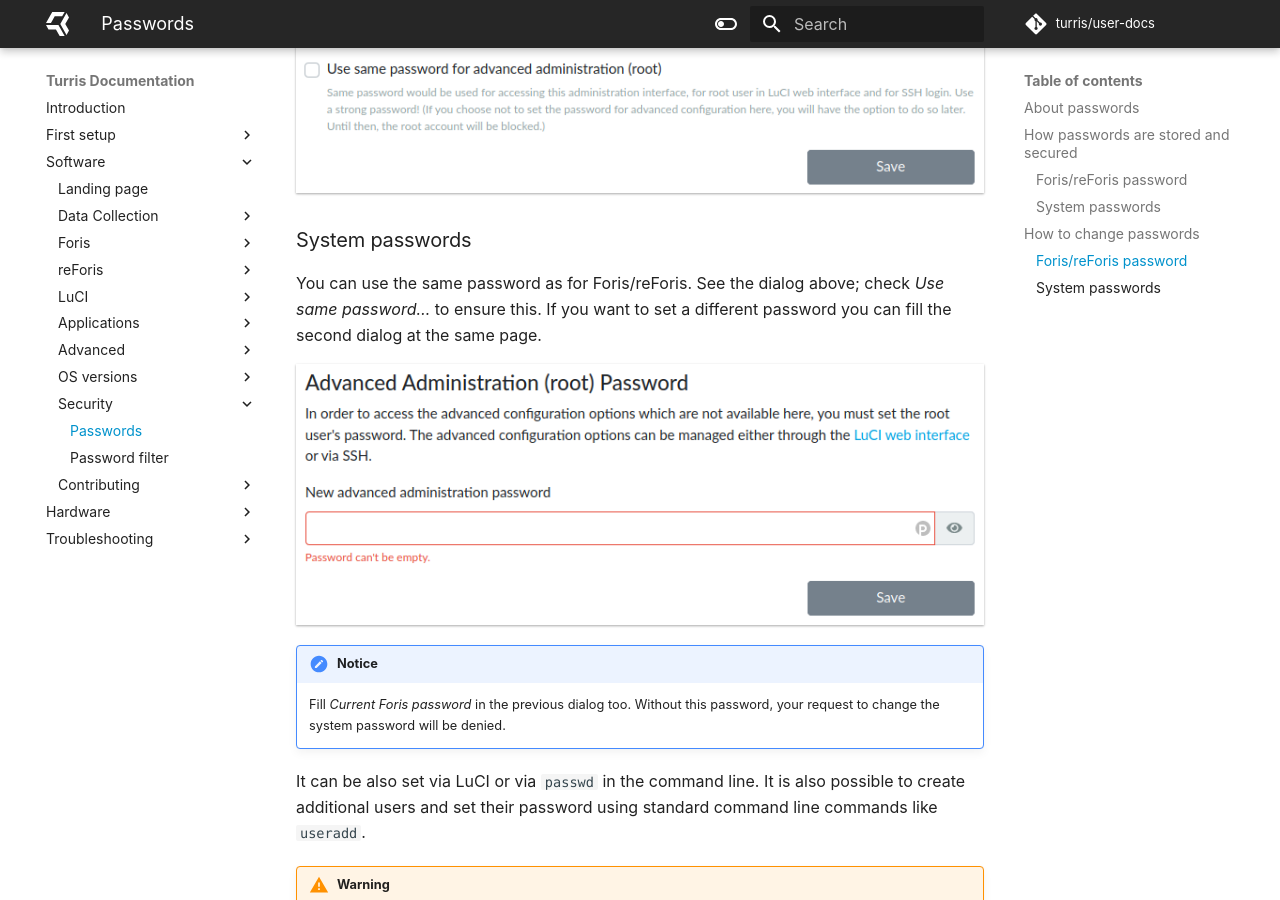
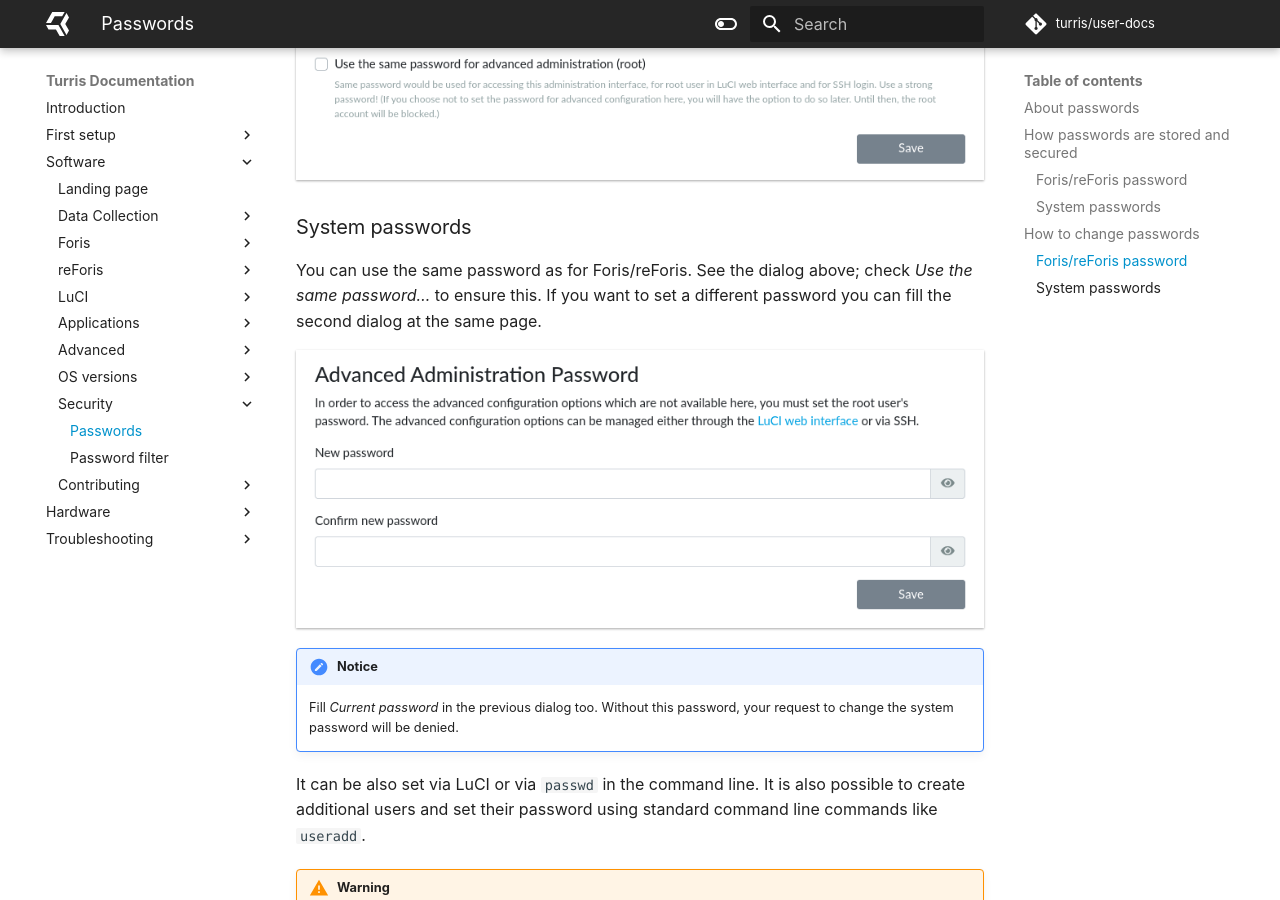
Before and after one commit to turris-cz/user-docs, an MkDocs documentation site: the page built from docs/security/passwords.md, in a window 1280 px wide and 900 px high, scrolled down 1417 px. Built offline with MkDocs 1.6.1 and Material for MkDocs 9.7.7, drawn with Linux system fonts in a browser that asks for light colours.

Commit message:
security/passwords: Fix and update password forms screenshots

```diff
--- a/docs/security/passwords.md
+++ b/docs/security/passwords.md
@@ -57,13 +57,13 @@
 ### System passwords
 
 You can use the same password as for Foris/reForis. See the dialog above; check
-_Use same password..._ to ensure this. If you want to set a different password
-you can fill the second dialog at the same page.
+_Use the same password..._ to ensure this. If you want to set a different
+password you can fill the second dialog at the same page.
 
 ![Advanced Administration Password](root-password.png)
 
 !!! notice
-    Fill _Current Foris password_ in the previous dialog too. Without this
+    Fill _Current password_ in the previous dialog too. Without this
     password, your request to change the system password will be denied.
 
 It can be also set via LuCI or via `passwd` in the command line. It is also
```
Also changed, not shown: docs/security/reforis-password.png, docs/security/root-password.png.
